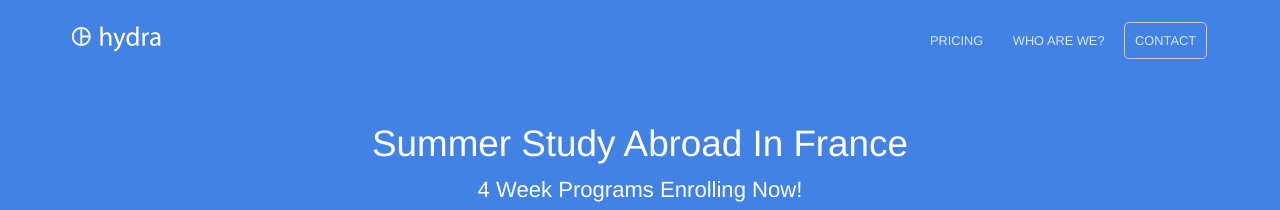
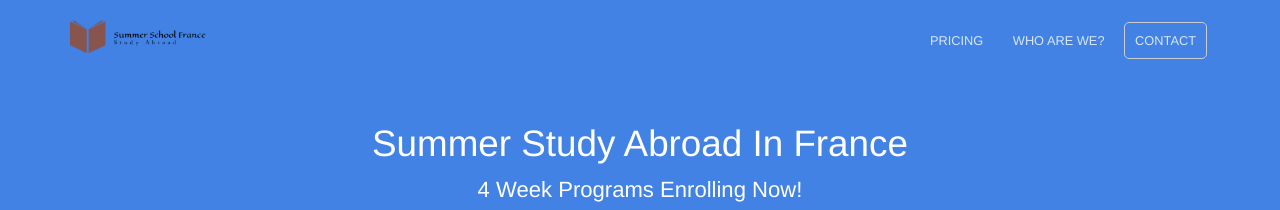
Before and after one commit to baritchie/project1, a Jekyll site: the page built from index.html, in a window 1280 px wide. Shown: the top 210 px of the page. Built offline with Jekyll 4.4.1, drawn with Linux system fonts in a browser that asks for light colours.

Commit message:
Updated '_layouts/default.html' via CloudCannon

```diff
--- a/_layouts/default.html
+++ b/_layouts/default.html
@@ -23,7 +23,7 @@
 	<body>
 		<header>
 			<div class="container">
-				<div class="company-name"><a href="{{ site.baseurl }}/"><img src="{{ site.baseurl }}/images/logo.svg" alt="Hydra Logo" width="95" height="33" /></a></div>
+				<div class="company-name"><a href="{{ site.baseurl }}/"><img src="{{ site.baseurl }}/images/cover_reduced.png" alt="Hydra Logo" width="95" height="33" /></a></div>
 				{% include navigation.html %}
 			</div>
 		</header>
```
